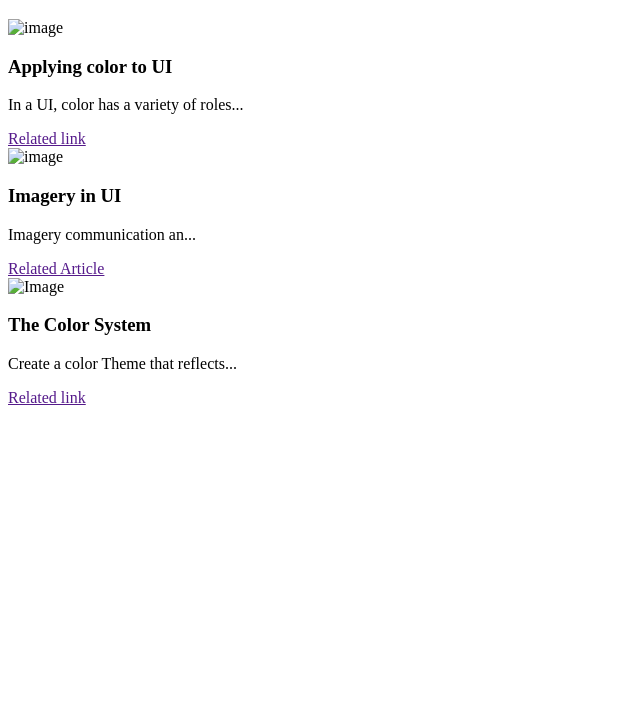
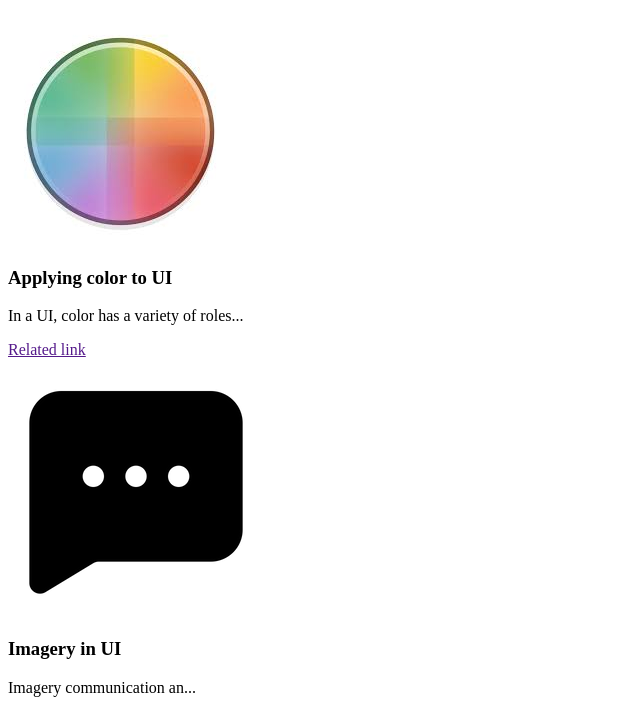
Before and after one commit to Iconians/Tres-Cards, a plain HTML site: page index.html in a window 1280 px wide. Shown: the part 61-771 px from the top of the page, without its empty margins (0-640 px from the left). Drawn offline with Linux system fonts and the light colour scheme.

Commit message:
added imgs

```diff
--- a/index.html
+++ b/index.html
@@ -13,7 +13,7 @@
     <div class="cardContainer">
       <div class="card1">
         <div class="img">
-          <img src="" alt="image">
+          <img src="/images/color wheel.png" alt="image">
         </div>
         <div class="h3">
           <h3>Applying color to UI</h3>
@@ -25,7 +25,7 @@
       </div>
       <div class="card2">
         <div class="img">
-          <img src="" alt="image">
+          <img src="/images/speech.png" alt="image">
         </div>
         <div class="h3">
           <h3>Imagery in UI</h3>
@@ -37,7 +37,7 @@
       </div>
       <div class="card3">
         <div class="img">
-          <img src="" alt="Image">
+          <img src="/images/color wheel.png" alt="Image">
         </div>
         <div class="h3">
           <h3>The Color System</h3>
```
Also changed, not shown: images/color wheel.png (added), images/speech.png (added).
